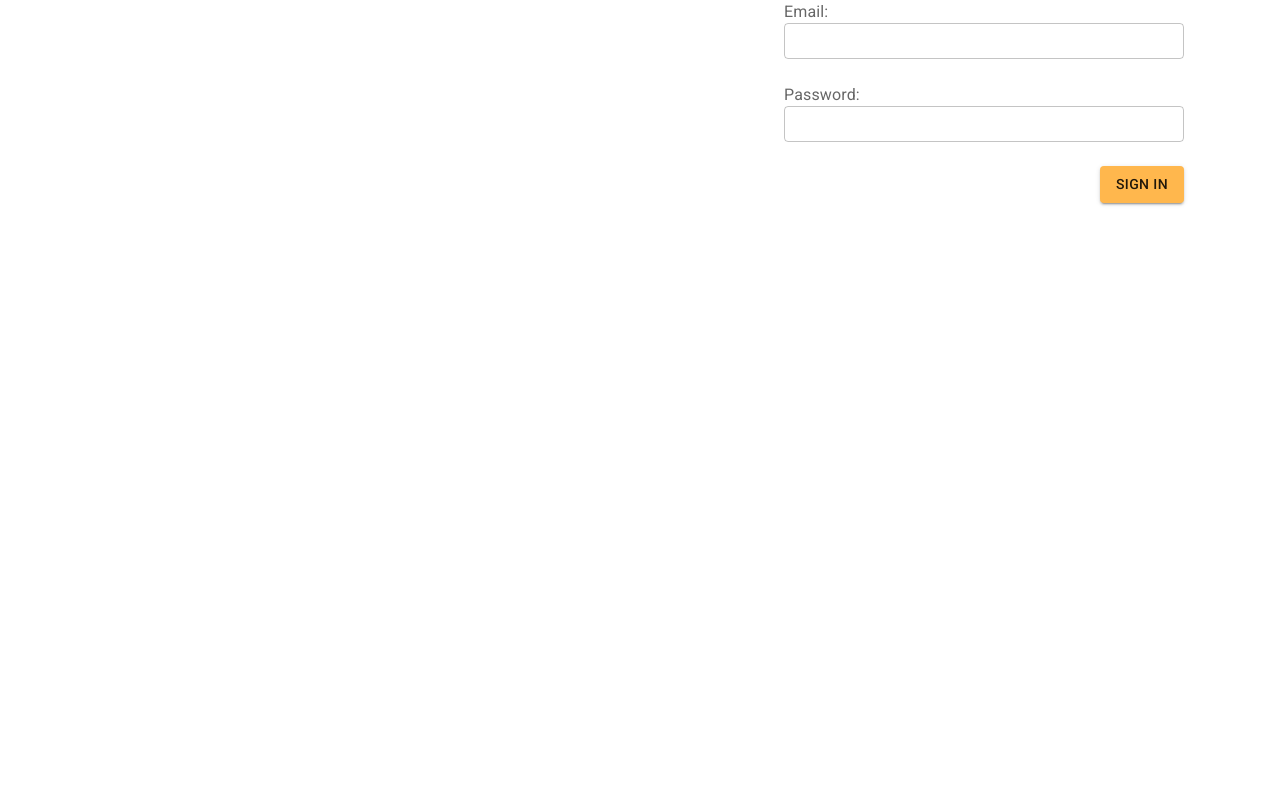
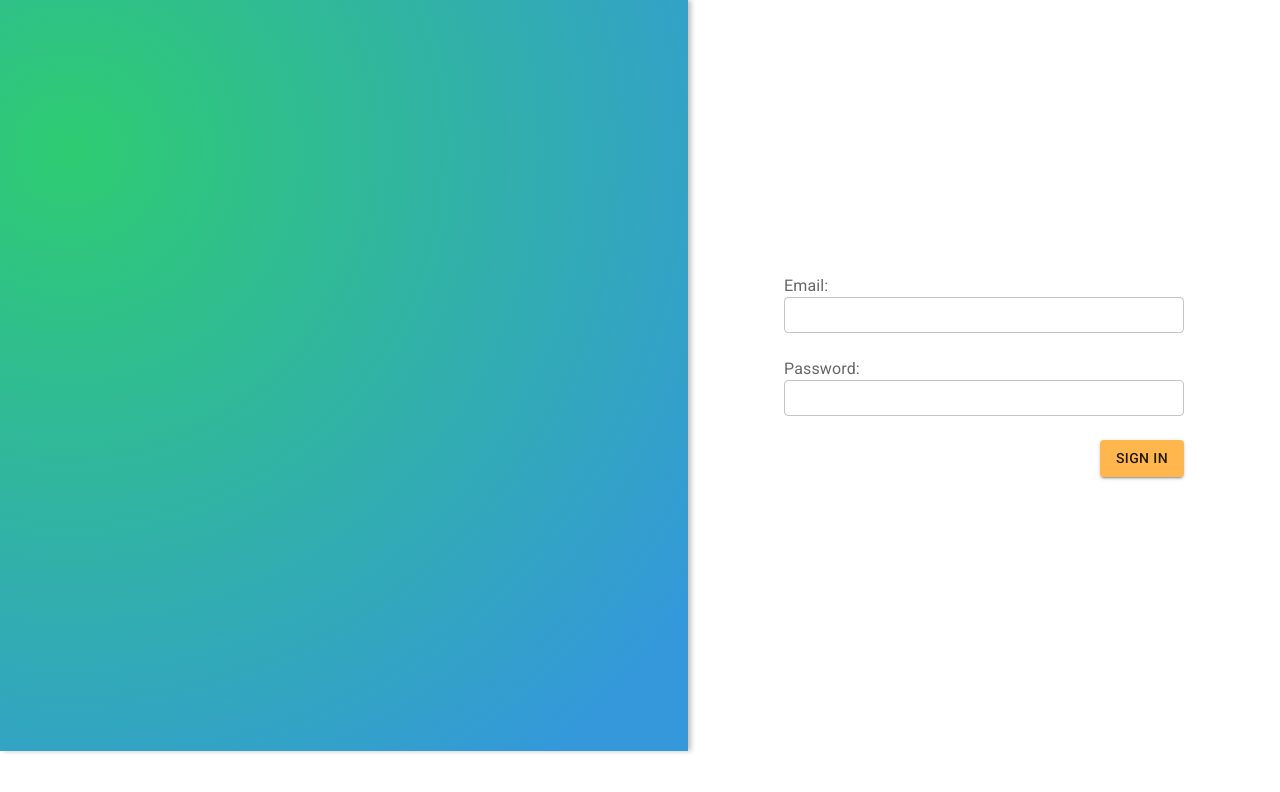
Before and after one commit to JackFawthorpe/mas-competition-front-end, a React (Create React App) app: page /change-password in a window 1280 px wide. Shown: the top 792 px of the page. Built offline with nearby package versions, Linux system fonts and the light colour scheme.

Commit message:
Fix login page

```diff
--- a/src/pages/Login.tsx
+++ b/src/pages/Login.tsx
@@ -12,7 +12,7 @@ import { AuthContext } from '../context/AuthContext'
 const useStyles = makeStyles(() => ({
   sidePanel: {
     background: process.env.PUBLIC_URL !== '/prod' ? 'radial-gradient(circle at 10% 20%, rgb(46, 204, 113) 0%, rgb(52, 152, 219) 90%)' : 'radial-gradient(circle at 10% 20%, rgb(252, 251, 121) 0%, #ffb74d 90%)',
-    height: '100%',
+    minHeight: 'calc(100vh - 49px)',
     width: '65%',
     boxShadow: '3px 0px 5px rgba(0, 0, 0, 0.25)'
   },
@@ -21,7 +21,7 @@ const useStyles = makeStyles(() => ({
     width: '10%',
     minWidth: '400px',
     padding: '0px 7.5%',
-    height: '100%',
+    minHeight: 'calc(100vh - 49px)',
     display: 'flex',
     alignContent: 'center',
     justifyContent: 'center',
```
